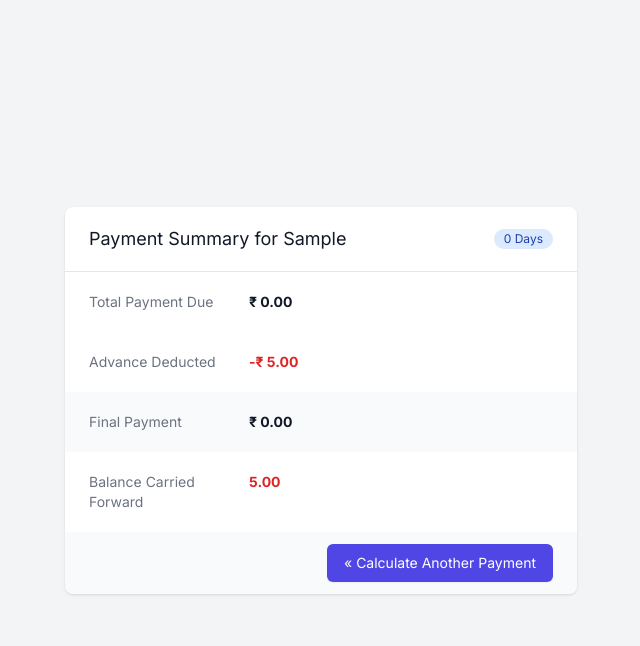
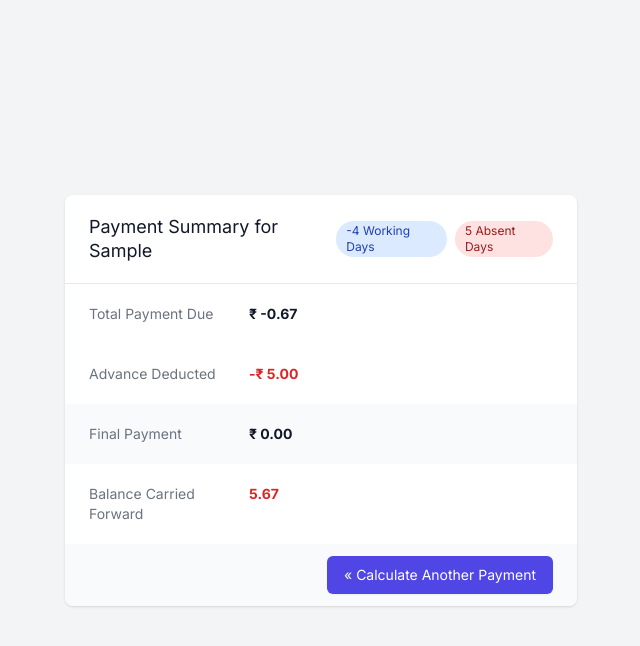
Before and after one commit to KunalRai7/app, a React (Create React App) app: page / in a window 1280 px wide. Both pictures are taken after typing "Sample", "5", "2020-01-15", "2020-01-15", "5", "5" into the empty fields and a click on the button "Calculate Payment". Shown: the top 646 px of the page, without its empty margins (319-959 px from the left). Built offline with nearby package versions, Linux system fonts and the light colour scheme.

Commit message:
Update App.js

```diff
--- a/src/App.js
+++ b/src/App.js
@@ -27,14 +27,21 @@ function InputField({ label, id, type, value, onChange, placeholder, step, min }
   );
 }
 
-function PaymentSummary({ name, totalDue, advanceDeducted, finalPayment, balanceCarriedForward, onReset, daysWorked }) {
+function PaymentSummary({ name, totalDue, advanceDeducted, finalPayment, balanceCarriedForward, onReset, daysWorked, absentDays }) {
   return (
     <div className="bg-white shadow overflow-hidden sm:rounded-lg">
       <div className="px-4 py-5 sm:px-6 flex justify-between items-center">
         <h3 className="text-lg leading-6 font-medium text-gray-900">Payment Summary for {name}</h3>
-        <span className="inline-flex items-center px-2.5 py-0.5 rounded-full text-xs font-medium bg-blue-100 text-blue-800">
-          {daysWorked} Days
-        </span>
+        <div className="flex space-x-2">
+          <span className="inline-flex items-center px-2.5 py-0.5 rounded-full text-xs font-medium bg-blue-100 text-blue-800">
+            {daysWorked} Working Days
+          </span>
+          {absentDays > 0 && (
+            <span className="inline-flex items-center px-2.5 py-0.5 rounded-full text-xs font-medium bg-red-100 text-red-800">
+              {absentDays} Absent Days
+            </span>
+          )}
+        </div>
       </div>
       <div className="border-t border-gray-200">
         <dl>
@@ -96,8 +103,14 @@ function App() {
 
     const totalDaysInMonth = 30; // Assuming 30 days per month for simplicity
 
-    // Calculate days worked
-    const daysWorked = Math.max(0, Math.floor((paymentDateObj - joinDateObj) / (1000 * 60 * 60 * 24)) + 1 - (parseInt(absentDays) || 0));
+    // Calculate total days
+    const totalDays = Math.floor((paymentDateObj - joinDateObj) / (1000 * 60 * 60 * 24)) + 1;
+
+    // Calculate absent days
+    const absentDaysCount = parseInt(absentDays) || 0;
+
+    // Calculate working days
+    const daysWorked = totalDays - absentDaysCount;
 
     // Calculate gross payment
     const grossPayment = (daysWorked / totalDaysInMonth) * (parseFloat(monthlyPayment) || 0);
@@ -117,7 +130,8 @@ function App() {
       advanceDeducted: parseFloat(advanceTaken) || 0,
       finalPayment: Math.max(0, netPayment),
       balanceCarriedForward: balanceCarriedForward,
-      daysWorked: daysWorked
+      daysWorked: daysWorked,
+      absentDays: absentDaysCount
     });
     setShowSummary(true);
   };
```
